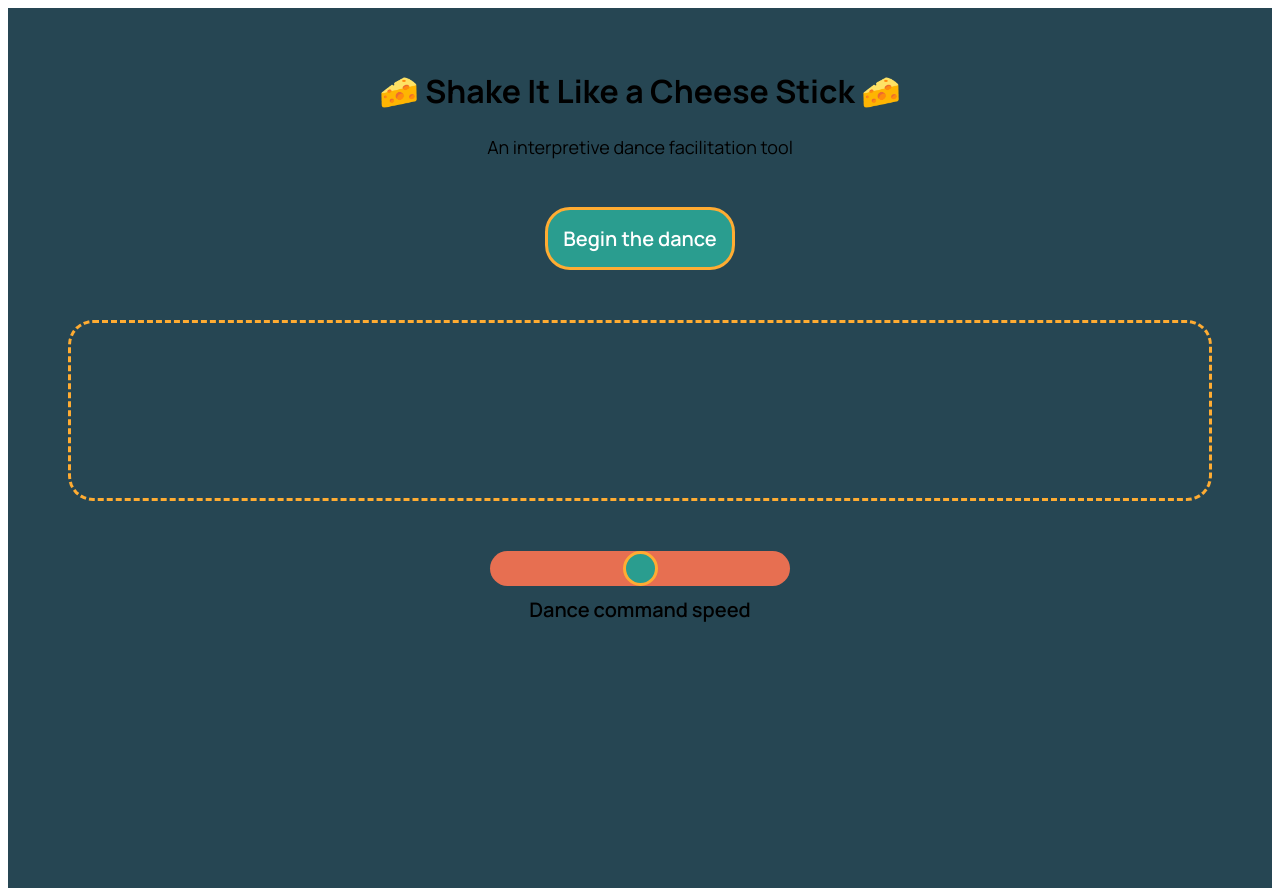
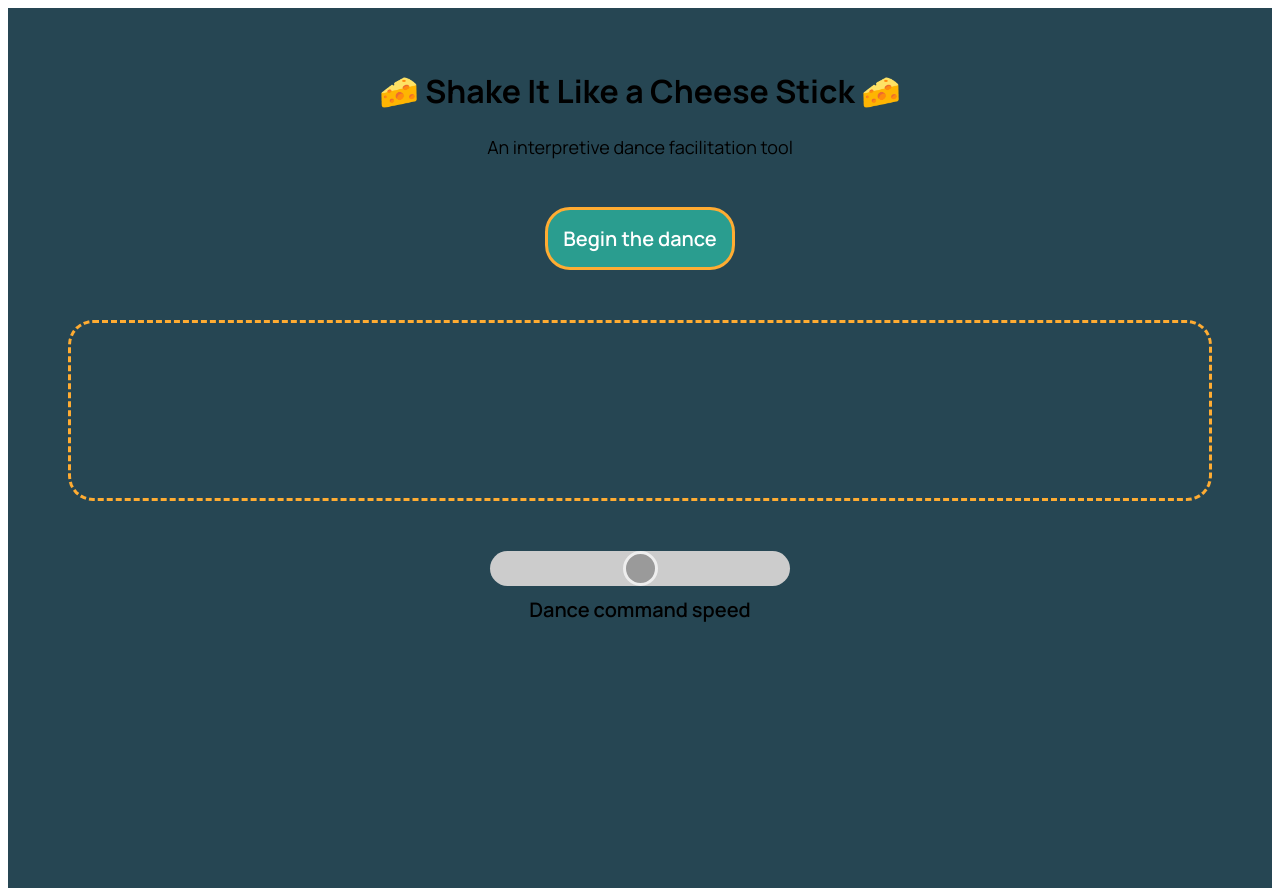
Before and after one commit to MollyJeanB/shake-it-like-a-cheese-stick, a Next.js app: page / in a window 1280 px wide. Built offline with nearby package versions, Linux system fonts and the light colour scheme.

Commit message:
[F] Add disabled slider styles

```diff
--- a/components/slider/slider.styles.ts
+++ b/components/slider/slider.styles.ts
@@ -19,20 +19,6 @@ export const SliderInput = styled.input`
 		outline: 3px solid ${COLORS.AQUA};
 	}
 
-	&::disabled {
-		background: ${COLORS.GRAY_3}
-
-		&::-webkit-slider-thumb {
-			border: 3px solid ${COLORS.GRAY_1};
-			background: ${COLORS.GRAY_5};
-		}
-
-		&::-moz-range-thumb {
-			border: 3px solid ${COLORS.GRAY_1};
-			background: ${COLORS.GRAY_5};
-		}
-	}
-
 	&::-webkit-slider-thumb {
 		-webkit-appearance: none;
 		cursor: pointer;
@@ -46,9 +32,26 @@ export const SliderInput = styled.input`
 	&::-moz-range-thumb {
 		width: 28px;
 		height: 28px;
+		cursor: pointer;
 		border: 3px solid ${COLORS.YELLOW};
 		border-radius: 100%;
 		background: ${COLORS.AQUA};
+	}
+
+	&&& {
+		&:disabled {
+			background: ${COLORS.GRAY_3};
+
+			&::-webkit-slider-thumb {
+				border: 3px solid ${COLORS.GRAY_1};
+				background: ${COLORS.GRAY_5};
+			}
+
+			&::-moz-range-thumb {
+				border: 3px solid ${COLORS.GRAY_1};
+				background: ${COLORS.GRAY_5};
+			}
+		}
 	}
 `
 
```
Also changed, not shown: 1 other file (tests, documents, lock files or other folders).
